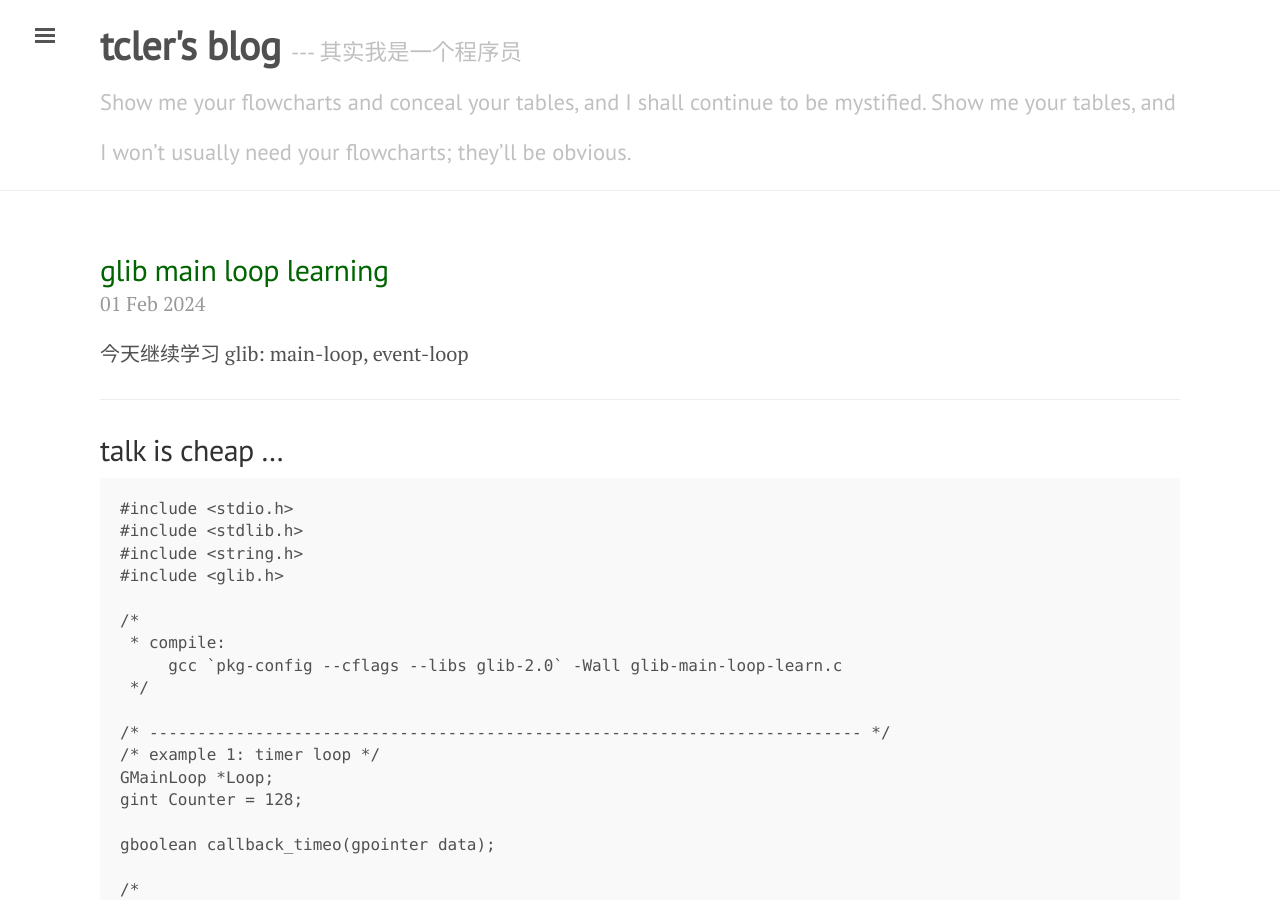
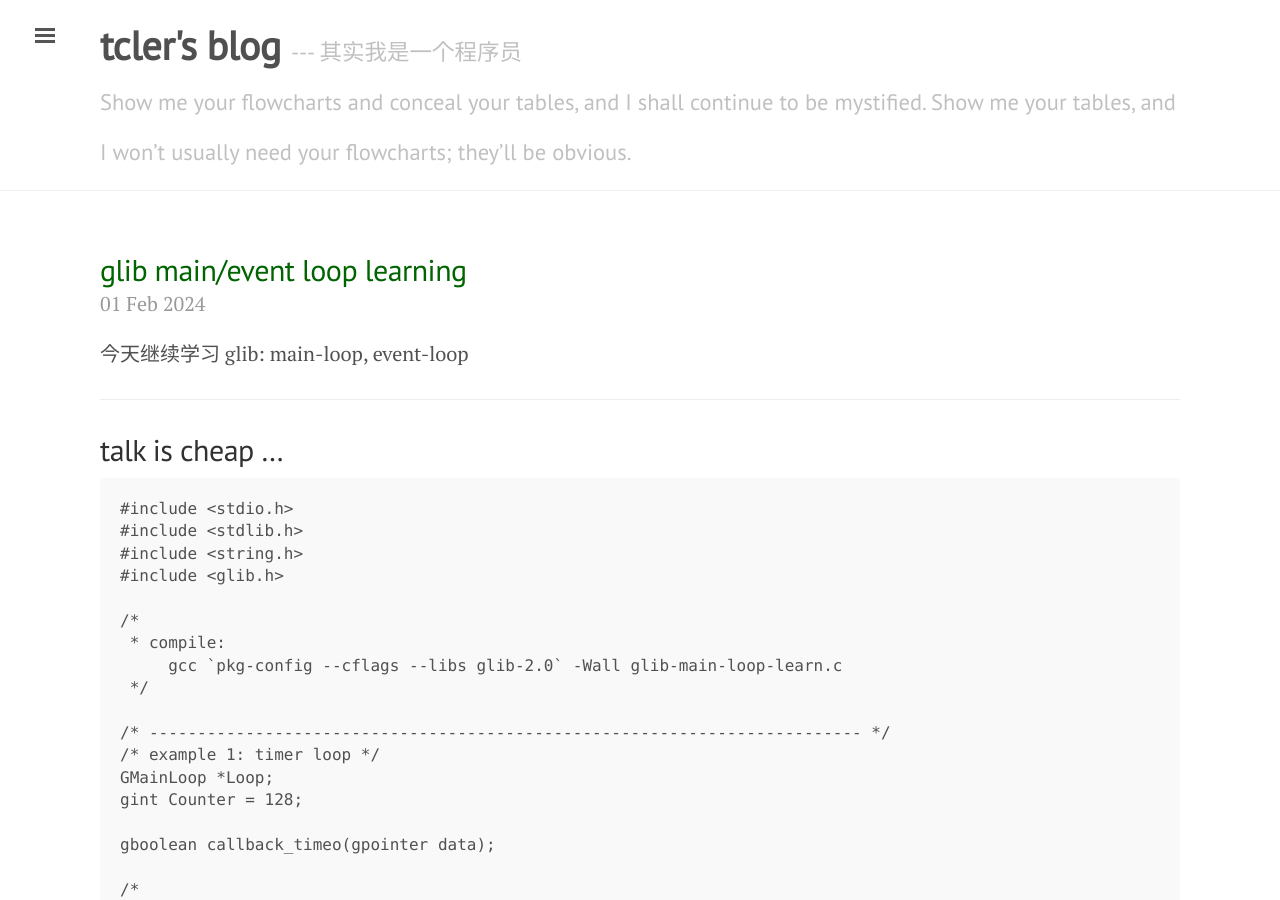
Before and after one commit to tcler/tcler.github.io, a Jekyll site: the page built from _posts/2024-02-01-glib-main-loop-learning.md, in a window 1280 px wide and 900 px high. Built offline with Jekyll 4.4.1, drawn with Linux system fonts in a browser that asks for light colours; some of the changed text lies outside the part shown.

Commit message:
Update 2024-02-01-glib-main-loop-learning.md

````diff
--- a/_posts/2024-02-01-glib-main-loop-learning.md
+++ b/_posts/2024-02-01-glib-main-loop-learning.md
@@ -1,6 +1,6 @@
 ---
 layout: post
-title: "glib main loop learning"
+title: "glib main/event loop learning"
 ---
 
 今天继续学习 glib: main-loop, event-loop
@@ -195,3 +195,8 @@ int main(int argc, char **argv)
 	return 0;
 }
 ```
+
+---
+## ref
+[glib/main-loop](https://docs.gtk.org/glib/main-loop.html)
+[glib-The Main Event Loop](https://machine4869.gitee.io/15389750260474/)
````
